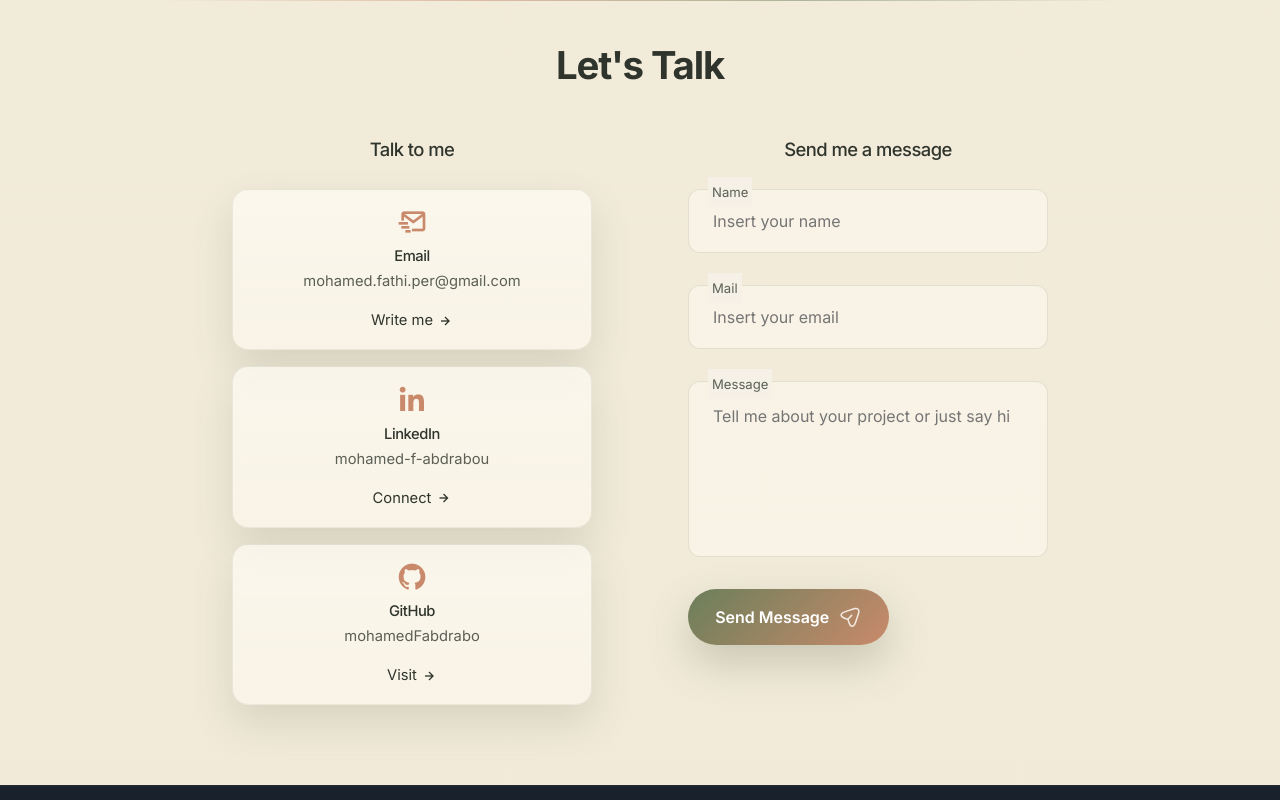
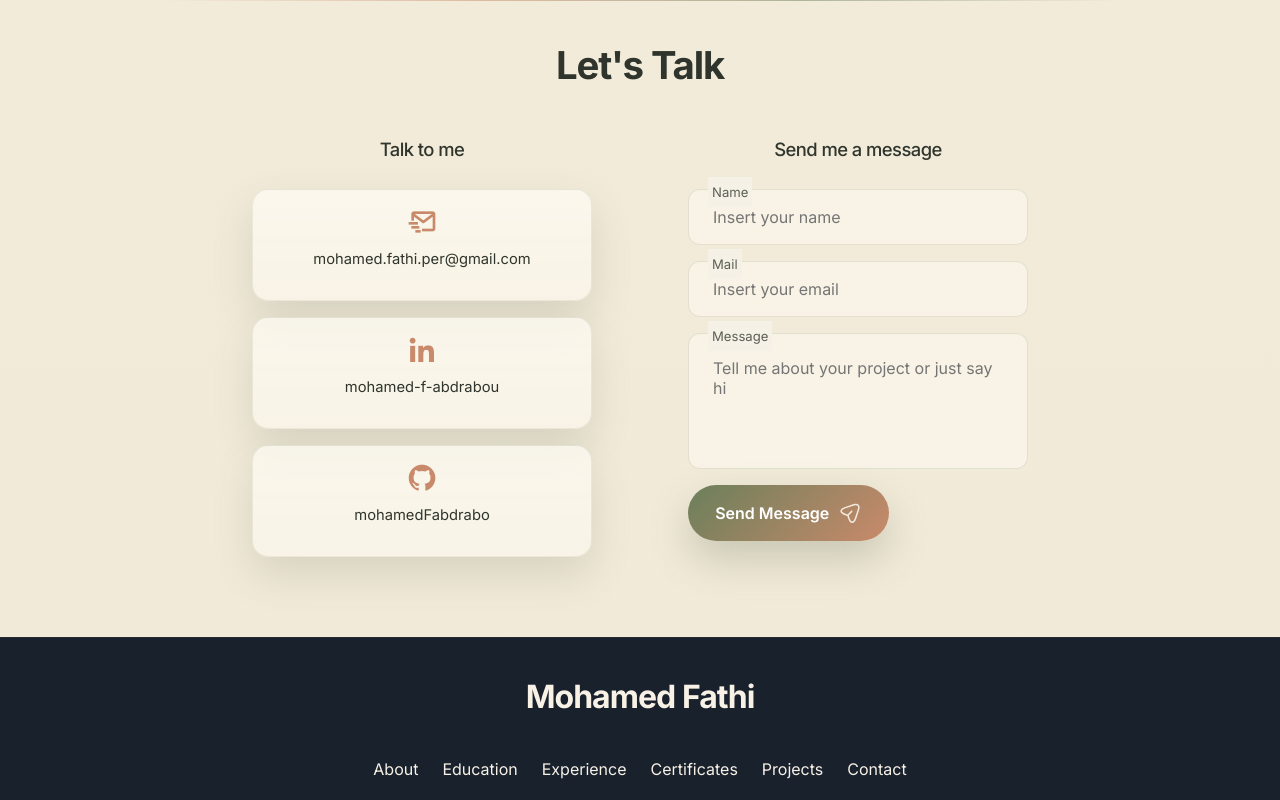
Before and after one commit to mohamedFabdrabo/portfolio, a React (Vite) app: page / in a window 1280 px wide. Shown: the part 8100-8900 px from the top of the page. Built offline with nearby package versions, Linux system fonts and the light colour scheme.

Commit message:
adjust the contacts content

```diff
--- a/src/components/contact/Contact.jsx
+++ b/src/components/contact/Contact.jsx
@@ -53,56 +53,38 @@ const Contact = () => {
           <h3 className="contact__title">Talk to me</h3>
 
           <div className="contact__info">
-            <div className="contact__card">
+            <a
+              href="mailto:mohamed.fathi.per@gmail.com"
+              className="contact__card"
+            >
               <i className="bx bx-mail-send contact__card-icon"></i>
 
-              <h3 className="contact__card-title">Email</h3>
               <span className="contact__card-data">
                 mohamed.fathi.per@gmail.com
               </span>
-
-              <a
-                href="mailto:mohamed.fathi.per@gmail.com"
-                className="contact__button"
-              >
-                Write me{" "}
-                <i className="bx bx-right-arrow-alt contact__button-icon"></i>
             </a>
-            </div>
-
-            <div className="contact__card">
-              <i className="bx bxl-linkedin contact__card-icon"></i>
-
-              <h3 className="contact__card-title">LinkedIn</h3>
-              <span className="contact__card-data">mohamed-f-abdrabou</span>
 
             <a
               href="https://linkedin.com/in/mohamed-f-abdrabou/"
               target="_blank"
               rel="noreferrer"
-                className="contact__button"
+              className="contact__card"
             >
-                Connect{" "}
-                <i className="bx bx-right-arrow-alt contact__button-icon"></i>
+              <i className="bx bxl-linkedin contact__card-icon"></i>
+
+              <span className="contact__card-data">mohamed-f-abdrabou</span>
             </a>
-            </div>
-
-            <div className="contact__card">
-              <i className="bx bxl-github contact__card-icon"></i>
-
-              <h3 className="contact__card-title">GitHub</h3>
-              <span className="contact__card-data">mohamedFabdrabo</span>
 
             <a
               href="https://github.com/mohamedFabdrabo"
               target="_blank"
               rel="noreferrer"
-                className="contact__button"
+              className="contact__card"
             >
-                Visit{" "}
-                <i className="bx bx-right-arrow-alt contact__button-icon"></i>
+              <i className="bx bxl-github contact__card-icon"></i>
+
+              <span className="contact__card-data">mohamedFabdrabo</span>
             </a>
-            </div>
           </div>
         </div>
 
--- a/src/components/contact/contact.css
+++ b/src/components/contact/contact.css
@@ -1,13 +1,15 @@
 .contact__container {
-    grid-template-columns: repeat(2, minmax(320px, 360px));
+    grid-template-columns: repeat(2, minmax(300px, 340px));
     justify-content: center;
-    align-items: start;
+    align-items: flex-start;
     column-gap: 6rem;
     padding-bottom: 3rem;
 }
 
 .contact__content {
     width: 100%;
+    display: flex;
+    flex-direction: column;
 }
 
 .contact__title {
@@ -19,17 +21,27 @@
 
 .contact__info {
     display: grid;
+    grid-template-rows: repeat(3, minmax(0, 1fr));
     row-gap: 1rem;
     grid-template-columns: 1fr;
+    flex: 1;
 }
 
 .contact__card {
     background: linear-gradient(180deg, rgba(255, 252, 244, 0.7), rgba(255, 252, 244, 0.5));
     border: 1px solid rgba(107, 127, 90, 0.12);
-    padding: 1rem;
+    padding: 0.85rem 0.95rem;
+    min-height: 7rem;
     border-radius: 1rem;
     text-align: center;
     box-shadow: 0 18px 40px rgba(79, 95, 67, 0.16);
+    display: flex;
+    flex-direction: column;
+    justify-content: center;
+    align-items: center;
+    row-gap: 0.3rem;
+    text-decoration: none;
+    color: var(--title-color);
 }
 
 .contact__card-icon {
@@ -66,18 +78,24 @@
     transition: 0.3s;
 }
 
-.contact__button:hover .contact__button-icon {
-    transform: translate(0.25rem);
+.contact__card-arrow {
+    margin-top: 0.15rem;
+}
+
+.contact__card:hover {
+    transform: translateY(-2px);
 }
 
 .contact__form {
     width: 100%;
+    display: flex;
+    flex-direction: column;
 }
 
 .contact__form-div {
     position: relative;
-    margin-bottom: var(--mb-2);
-    height: 4rem;
+    margin-bottom: 1rem;
+    height: 3.5rem;
 }
 
 .contact__form-input {
@@ -106,11 +124,17 @@
 }
 
 .contact__form-area {
-    height: 11rem;
+    height: 8.5rem;
+    margin-bottom: 1rem;
 }
 
 .contact__form-area textarea {
     resize: none;
+}
+
+.contact__form .button {
+    margin-top: auto;
+    align-self: flex-start;
 }
 
 .contact__message {
@@ -160,6 +184,10 @@
         row-gap: 3rem;
     }
 
+    .contact__content {
+        height: auto;
+    }
+
     .contact__info {
         justify-content: center;
     }
```
Also changed, not shown: 4 other files (tests, documents, lock files or other folders). Lines whose indentation alone changed are shown as unchanged.
